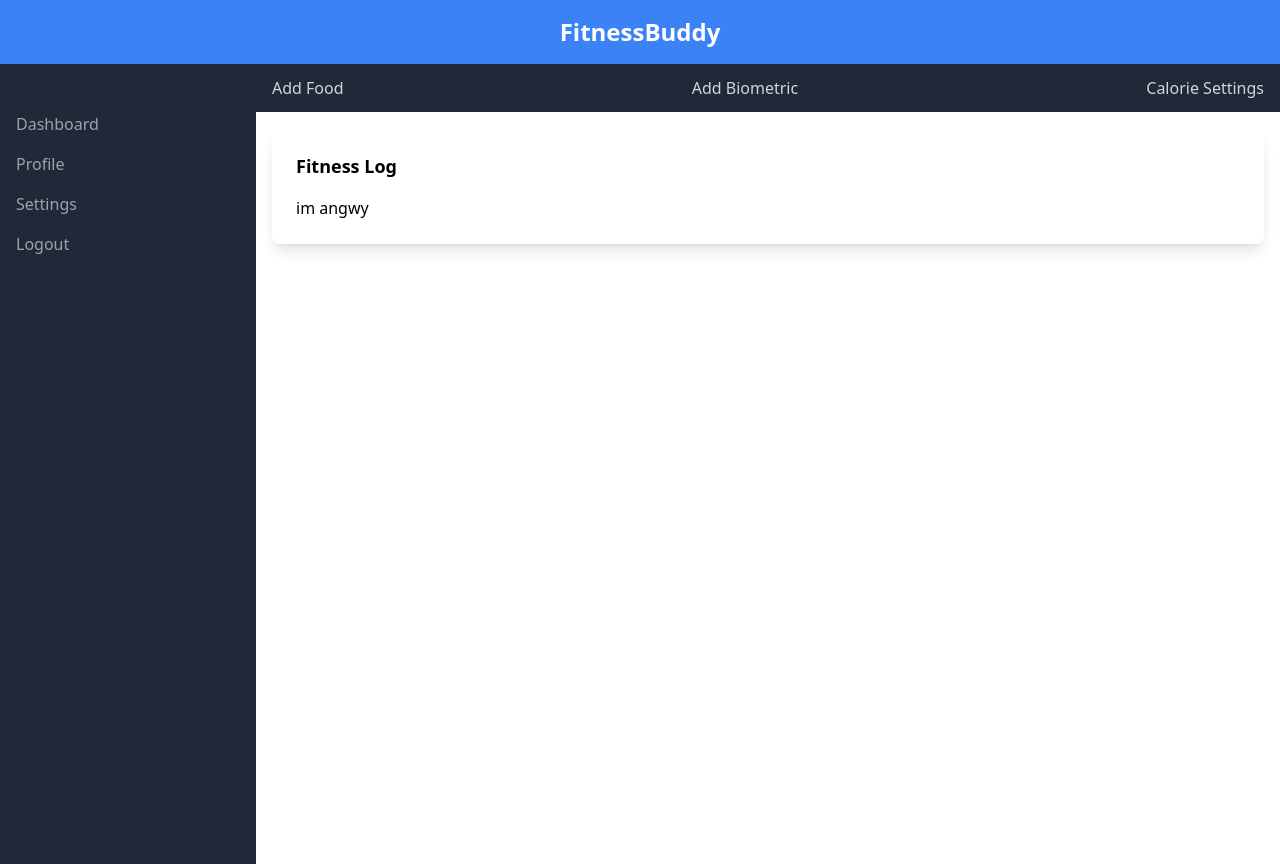
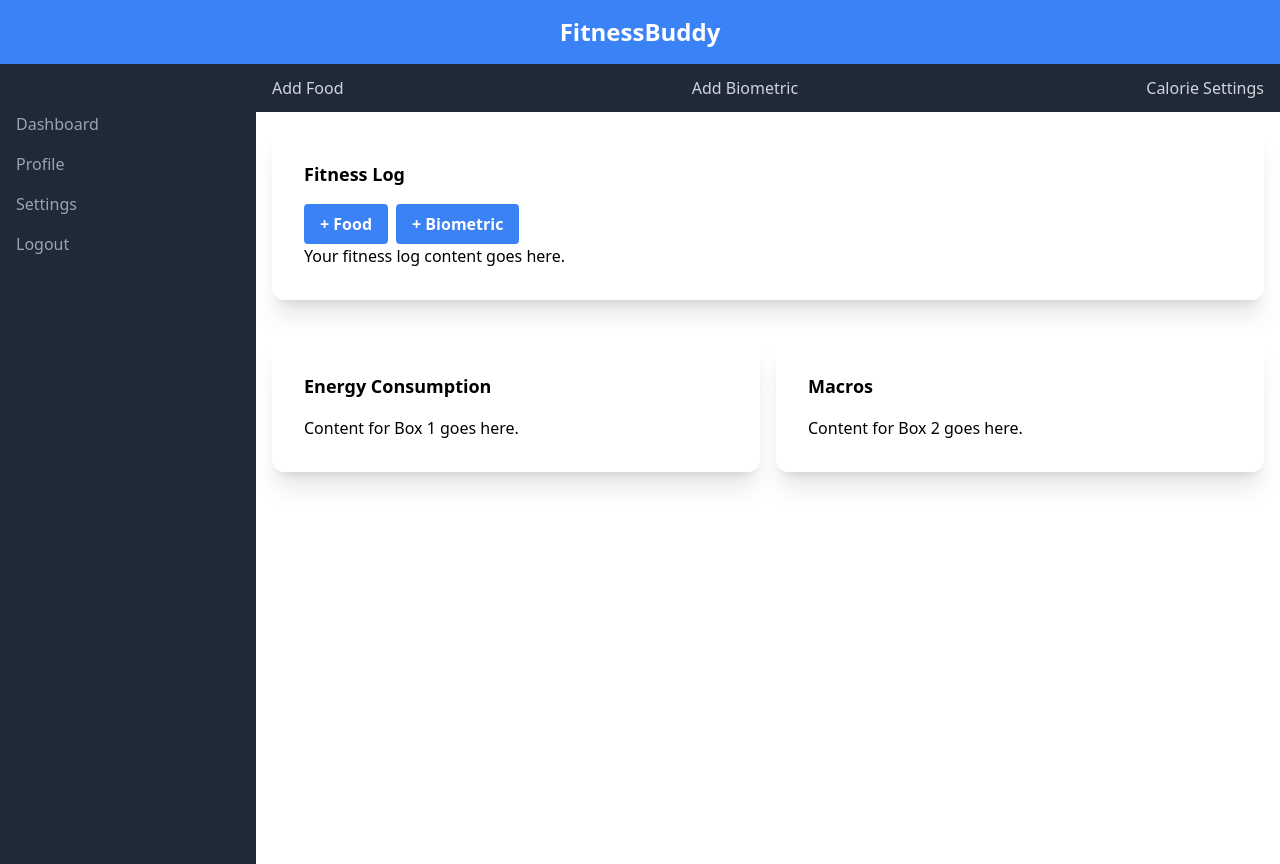
Before and after one commit to bhuvxn/FitnessBuddy, a React (Vite) app in the folder frontend/: page / in a window 1280 px wide. Built offline with nearby package versions, Linux system fonts and the light colour scheme.

Commit message:
dashboard layout setup

```diff
--- a/frontend/package.json
+++ b/frontend/package.json
@@ -13,6 +13,7 @@
     "@emotion/styled": "^11.10.6",
     "axios": "^1.3.4",
     "react": "^18.2.0",
+    "react-circular-progressbar": "^2.1.0",
     "react-dom": "^18.2.0",
     "react-router-dom": "^6.9.0"
   },
--- a/frontend/src/App.tsx
+++ b/frontend/src/App.tsx
@@ -7,7 +7,7 @@ import Header from './components/Header'
 import Sidebar from './components/Sidebar'
 import Log from './components/Log'
 const App= () => {
-  const [SSearch, SetSearch] = useState<string>('')
+  const [Search, SetSearch] = useState<string>('')
   const [Results, SetResults] = useState<any[]>([])
 
 
--- a/frontend/src/components/Log.tsx
+++ b/frontend/src/components/Log.tsx
@@ -2,9 +2,10 @@ import React from "react";
 import Sidebar from "./Sidebar";
 import { useState } from "react";
 import axios from "axios";
+import { CircularProgressbar } from "react-circular-progressbar";
+import "react-circular-progressbar/dist/styles.css";
 const Log = () => {
   const [selected, setSelected] = useState<string>("");
-
 
   return (
     <div>
@@ -23,11 +24,31 @@ const Log = () => {
             </a>
           </nav>
         </div>
-        <div className="flex-1 flex overflow-hidden">
+        <div className="h-96 flex-1 flex overflow-hidden">
           <main className="flex-1 overflow-y-auto p-4">
-            <div className="bg-white rounded-lg shadow-lg hover:shadow-xl p-6">
+            <div className="bg-white rounded-xl shadow-xl hover:shadow-2xl p-8">
               <h2 className="text-lg font-semibold mb-4">Fitness Log</h2>
-              im angwy
+              <div className="flex space-x-2">
+                <button className="bg-blue-500 hover:bg-blue-600 text-white font-bold py-2 px-4 rounded flex items-center">
+                  + Food
+                </button>
+                <button className="bg-blue-500 hover:bg-blue-600 text-white font-bold py-2 px-4 rounded flex items-center">
+                  + Biometric
+                </button>
+              </div>
+              <p>Your fitness log content goes here.</p>
+            </div>
+            <div className="flex justify-center">
+              <div className="w-1/2 bg-white rounded-xl shadow-xl hover:shadow-2xl p-8 mr-4 mt-10">
+                <h2 className="text-lg font-semibold mb-4">
+                  Energy Consumption
+                </h2>
+                <p>Content for Box 1 goes here.</p>
+              </div>
+              <div className="w-1/2 bg-white rounded-xl shadow-xl hover:shadow-2xl p-8 mt-10">
+                <h2 className="text-lg font-semibold mb-4">Macros</h2>
+                <p>Content for Box 2 goes here.</p>
+              </div>
             </div>
           </main>
         </div>
```
Also changed, not shown: 1 other file (tests, documents, lock files or other folders).
